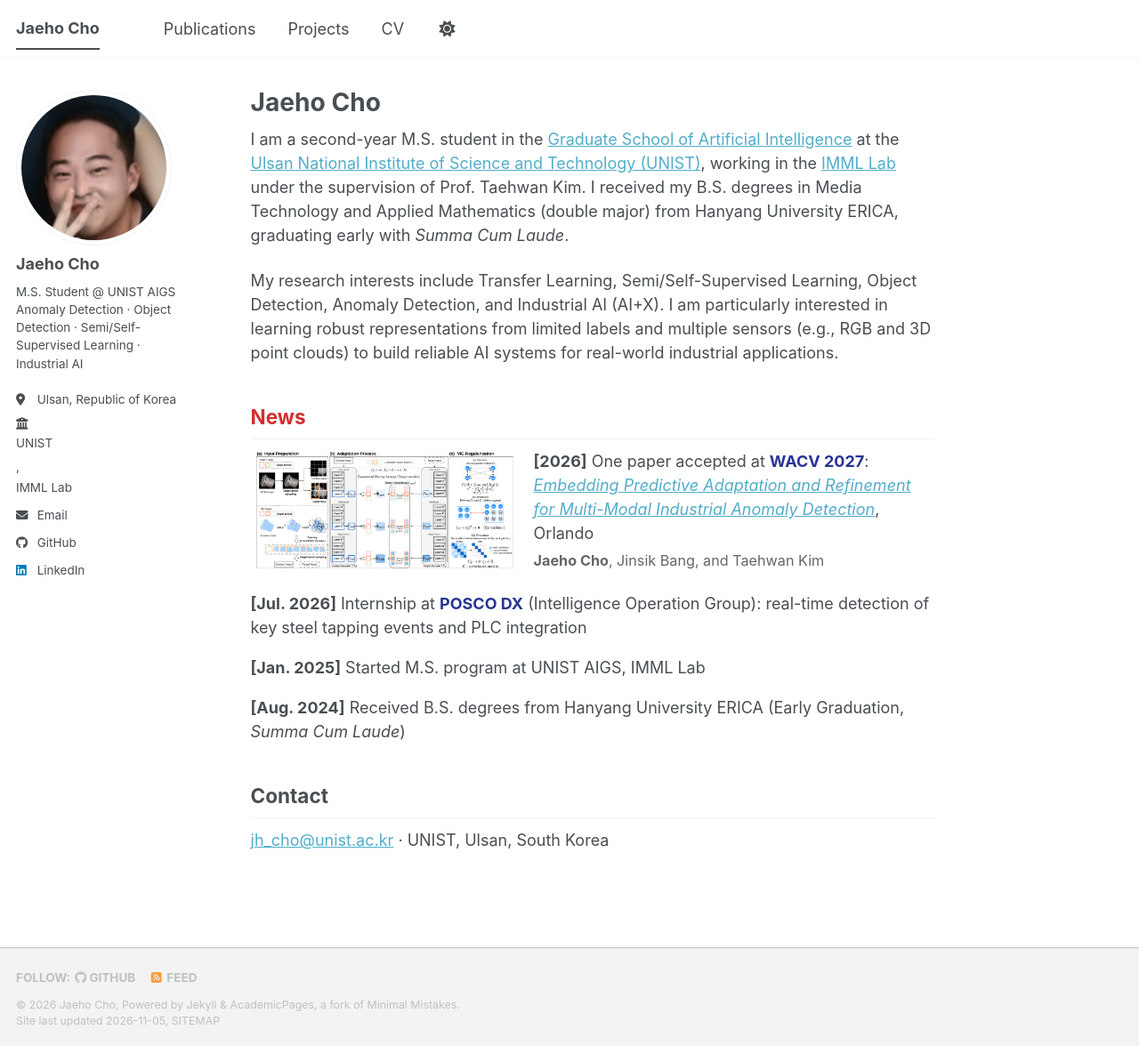
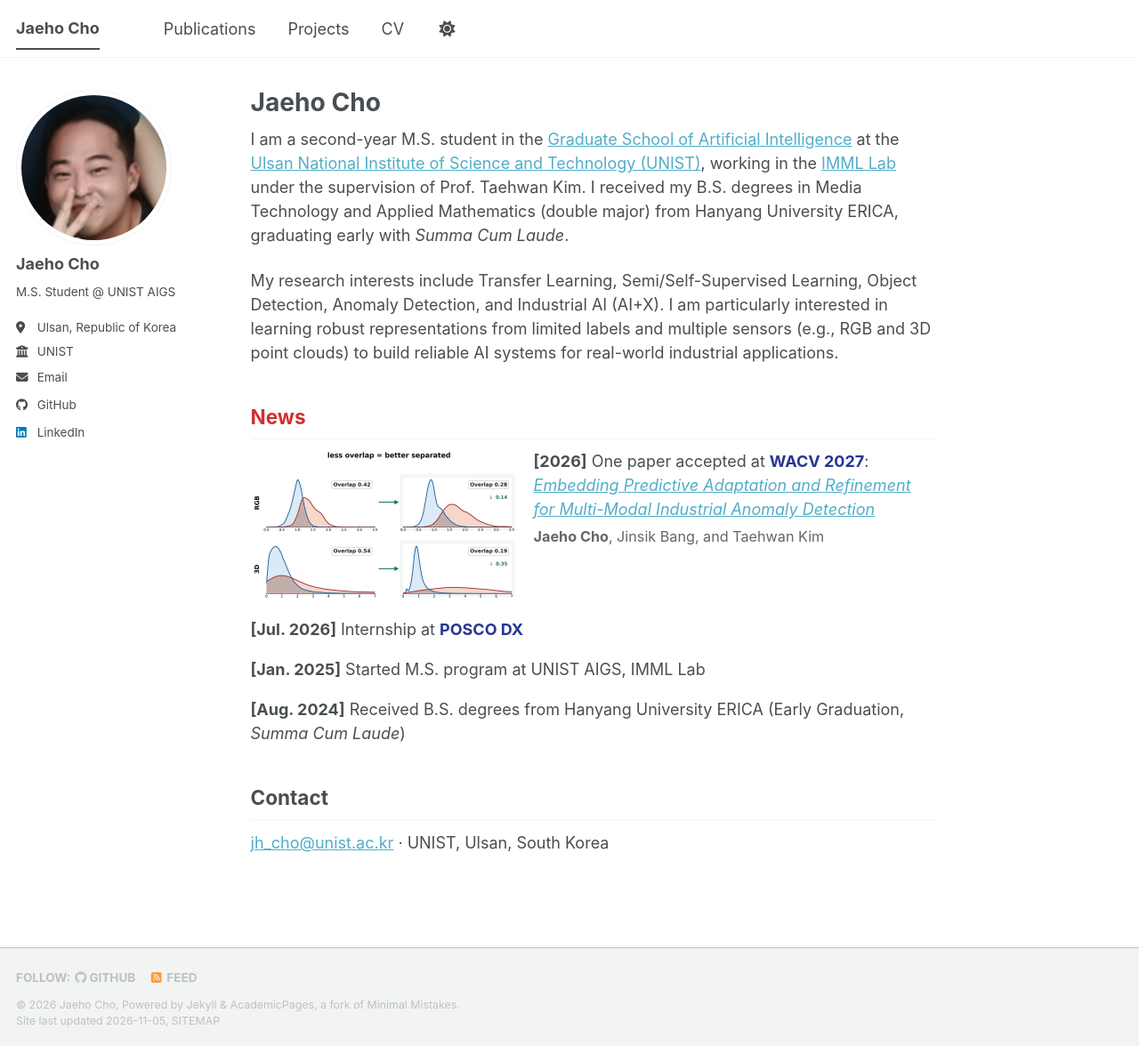
Before and after one commit to ohcoheaj/jaehocho.github.io, a Jekyll site: the page built from _pages/about.md, in a window 1280 px wide and 1176 px high. Shown: the whole window at 89% size. Built offline with Jekyll 4.4.1, drawn with Linux system fonts in a browser that asks for light colours; a script bundle is joined from its source files by our own code; a style sheet for code colours, icons or effects is not loaded.

Commit message:
Simplify sidebar and news items, use EPAR teaser image
Co-Authored-By: Claude Opus 5.5 <noreply@anthropic.com>

```diff
--- a/_config.yml
+++ b/_config.yml
@@ -26,9 +26,9 @@ author:
   avatar           : "profile.jpg"
   name             : "Jaeho Cho"
   pronouns         : # example: "she/her"
-  bio              : "M.S. Student @ UNIST AIGS<br>Anomaly Detection · Object Detection · Semi/Self-Supervised Learning · Industrial AI"
+  bio              : "M.S. Student @ UNIST AIGS"
   location         : "Ulsan, Republic of Korea"
-  employer         : '<a href="https://www.unist.ac.kr">UNIST</a>, <a href="https://sites.google.com/view/imml-lab">IMML Lab</a>'
+  employer         : "UNIST"
   uri              : # URL
   email            : "jh_cho@unist.ac.kr"
 
--- a/_pages/about.md
+++ b/_pages/about.md
@@ -29,15 +29,15 @@ My research interests include Transfer Learning, Semi/Self-Supervised Learning,
 
 <div class="news-item">
   <div class="news-text">
-    <strong>[2026]</strong> One paper accepted at <strong class="news-venue">WACV 2027</strong>: <a href="https://github.com/ohcoheaj/EPAR"><em>Embedding Predictive Adaptation and Refinement for Multi-Modal Industrial Anomaly Detection</em></a>, Orlando
+    <strong>[2026]</strong> One paper accepted at <strong class="news-venue">WACV 2027</strong>: <a href="https://github.com/ohcoheaj/EPAR"><em>Embedding Predictive Adaptation and Refinement for Multi-Modal Industrial Anomaly Detection</em></a>
     <div class="news-authors"><strong>Jaeho Cho</strong>, Jinsik Bang, and Taehwan Kim</div>
   </div>
-  <img src="{{ base_path }}/images/epar_feature_adaptation.png" alt="WACV 2027 EPAR teaser" />
+  <img src="{{ base_path }}/images/epar_teaser.jpg" alt="WACV 2027 EPAR teaser" />
 </div>
 
 <div class="news-item">
   <div class="news-text">
-    <strong>[Jul. 2026]</strong> Internship at <strong class="news-venue">POSCO DX</strong> (Intelligence Operation Group): real-time detection of key steel tapping events and PLC integration
+    <strong>[Jul. 2026]</strong> Internship at <strong class="news-venue">POSCO DX</strong>
   </div>
 </div>
 
```
Also changed, not shown: images/epar_teaser.jpg (added).
